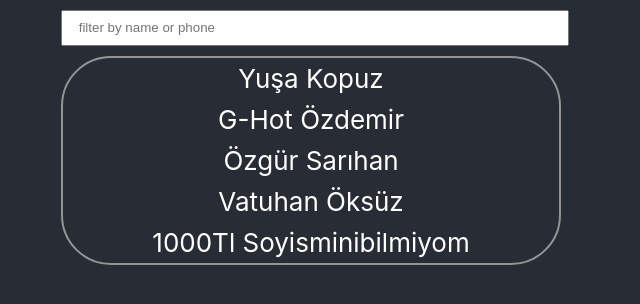
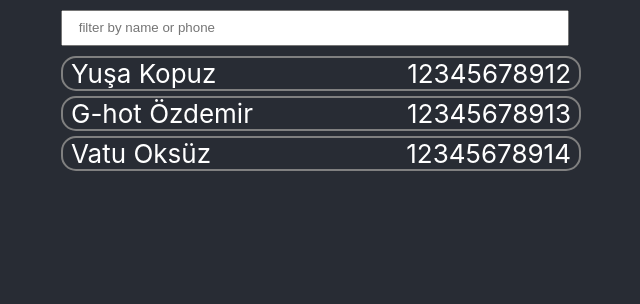
Before and after one commit to LibirSoft/telephone_directory, a React (Create React App) app: page / in a window 1280 px wide. Shown: the top 304 px of the page, without its empty margins (329-969 px from the left). Built offline with nearby package versions, Linux system fonts and the light colour scheme.

Commit message:
list component complate

```diff
--- a/src/App.css
+++ b/src/App.css
@@ -1,29 +1,12 @@
 .App {
   text-align: center;
-}
-
-.App-logo {
-  height: 40vmin;
-  pointer-events: none;
-}
-
-@media (prefers-reduced-motion: no-preference) {
-  .App-logo {
-    animation: App-logo-spin infinite 20s linear;
-  }
 }
 
 .App-header {
   background-color: #282c34;
   min-height: 100vh;
-  display: flex;
-  flex-direction: column;
   font-size: calc(10px + 2vmin);
   color: white;
-}
-
-.App-link {
-  color: #61dafb;
 }
 
 ul,li{
@@ -31,12 +14,3 @@ ul,li{
   padding: 0;
   list-style: none;
 }
-
-@keyframes App-logo-spin {
-  from {
-    transform: rotate(0deg);
-  }
-  to {
-    transform: rotate(360deg);
-  }
-}
--- a/src/Components/List.css
+++ b/src/Components/List.css
@@ -15,13 +15,31 @@ input {
 
 .list {
     margin-top: 10px;
-    border: 2px solid rgb(147, 148, 147);
-    border-radius: 50px;
 
 }
 
-.list li {
-    margin-left: 15px;
-    margin-right: 15px;
-    padding: 5px;
+.list li{
+    width: 100%;
+    border: 2px solid grey;
+    border-radius: 15px;
+    padding-inline: 8px;
+    margin-bottom: 5px;
+
 }
+
+.list li span {
+    display: block;
+
+}
+
+.list li span.phone{
+
+    float: right;
+
+}
+.list li span.name{
+    float: left;
+}
+.clearfix{
+    clear: both;
+}
--- a/src/Components/List.js
+++ b/src/Components/List.js
@@ -1,19 +1,33 @@
-import React, { Component } from 'react'
-import "./List.css"
+import React, { Component } from "react";
+import "./List.css";
 
 export default class List extends Component {
   render() {
     return (
       <div className={"listArea"}>
-                <input name={"filter"} id={"filter"} placeholder={" filter by name or phone"} />
+        <input
+          name={"filter"}
+          id={"filter"}
+          placeholder={" filter by name or phone"}
+        />
         <ul className={"list"}>
-                    <li>Yuşa Kopuz </li>
-                    <li>G-Hot Özdemir</li>
-                    <li>Özgür Sarıhan</li>
-                    <li>Vatuhan Öksüz</li>
-                    <li>1000Tl Soyisminibilmiyom</li>
+          <li>
+            <span className={"name"}>Yuşa Kopuz</span>
+            <span className={"phone"}>12345678912</span>
+            <span className={"clearfix"}></span>
+          </li>
+          <li>
+            <span className={"name"}>G-hot Özdemir</span>
+            <span className={"phone"}>12345678913</span>
+            <span className={"clearfix"}></span>
+          </li>
+          <li>
+            <span className={"name"}>Vatu Oksüz</span>
+            <span className={"phone"}>12345678914</span>
+            <span className={"clearfix"}></span>
+          </li>
         </ul>
       </div>
-        )
+    );
   }
 }
```
Also changed, not shown: src/Components/Form.js (+6 -1 lines). Lines whose indentation alone changed are shown as unchanged.
